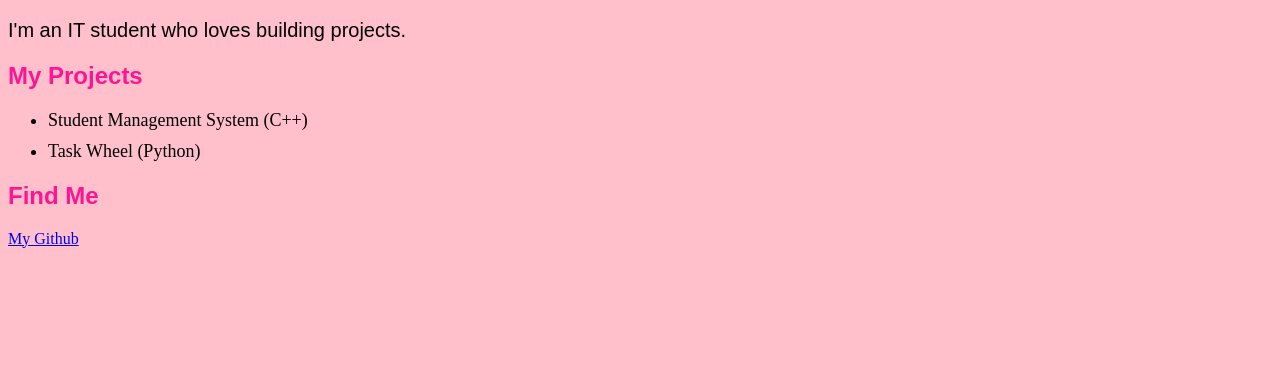
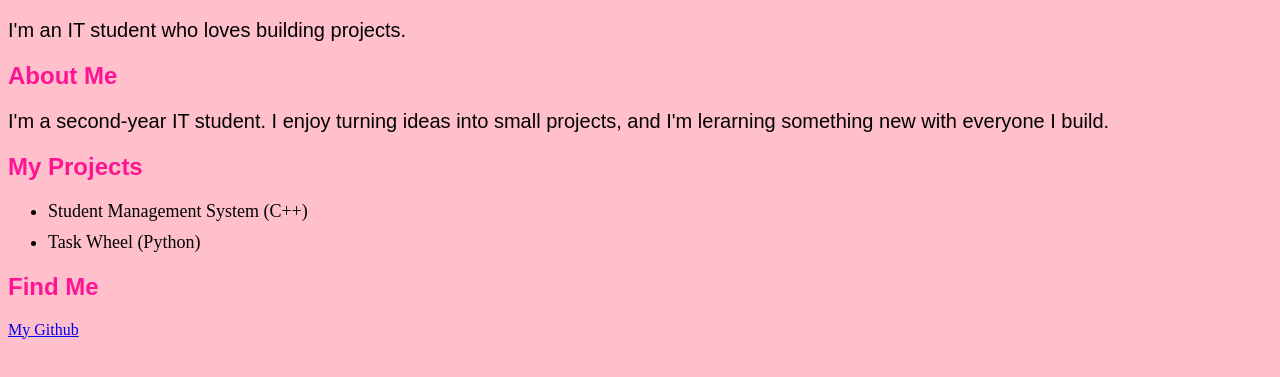
Before and after one commit to yvonneakoth853-ship-it/my-portfolio, a plain HTML site: page index.html in a window 1280 px wide. Shown: the part 61-438 px from the top of the page. Drawn offline with Linux system fonts and the light colour scheme.

Commit message:
Add About Me section

```diff
--- a/index.html
+++ b/index.html
@@ -7,6 +7,8 @@
 <body>
     <h1>Hi, I'm Yvonne Akoth</h1>
     <p>I'm an IT student who loves building projects.</p>
+    <h2>About Me</h2>
+    <p>I'm a second-year IT student. I enjoy turning ideas into small projects, and I'm lerarning something new with everyone I build.</p>
     <h2>My Projects</h2>
 <ul>
     <li>Student Management System (C++)</li>
```
